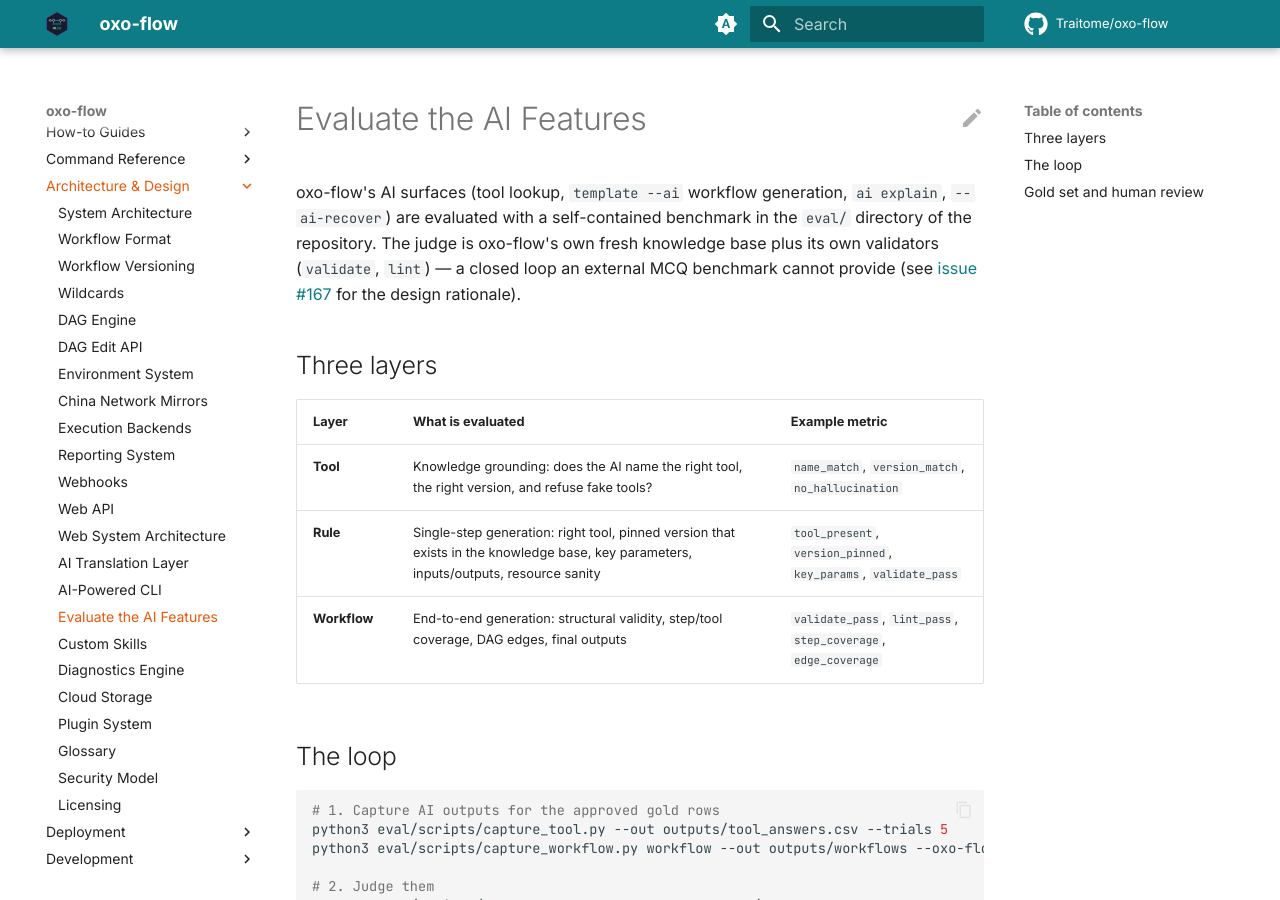
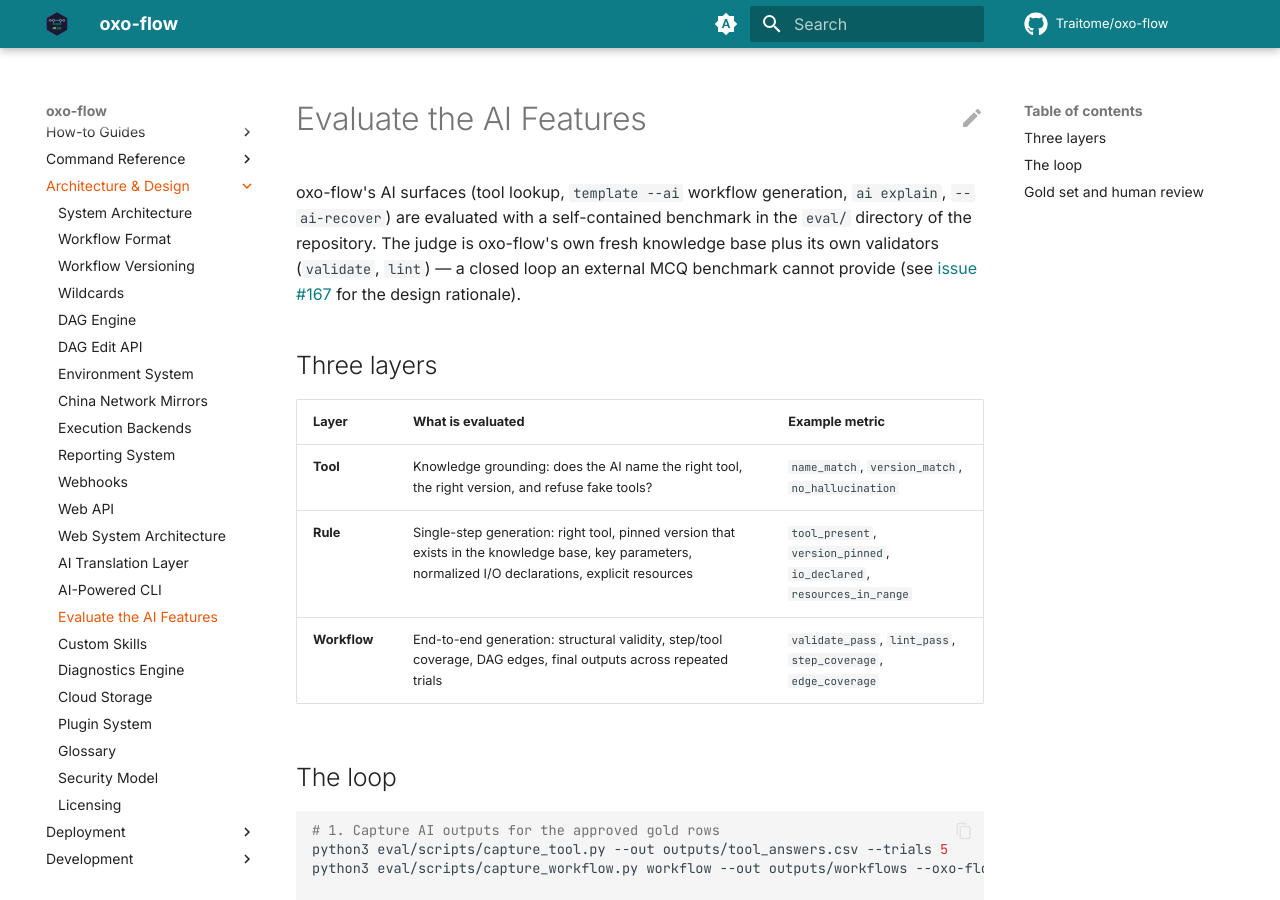
Before and after one commit to Traitome/oxo-flow, an MkDocs documentation site: the page built from docs/guide/src/reference/ai-eval.md, in a window 1280 px wide and 900 px high. Built offline with MkDocs 1.6.1 and Material for MkDocs 9.7.7, drawn with Linux system fonts in a browser that asks for light colours; comment, search, counter and statistics services are not loaded; the version menu is left out.

Commit message:
docs: finalize eval benchmark guidance
Co-authored-by: ShixiangWang <25057508+ShixiangWang@users.noreply.github.com>

```diff
--- a/docs/guide/src/reference/ai-eval.md
+++ b/docs/guide/src/reference/ai-eval.md
@@ -13,8 +13,8 @@ for the design rationale).
 | Layer | What is evaluated | Example metric |
 |---|---|---|
 | **Tool** | Knowledge grounding: does the AI name the right tool, the right version, and refuse fake tools? | `name_match`, `version_match`, `no_hallucination` |
-| **Rule** | Single-step generation: right tool, pinned version that exists in the knowledge base, key parameters, inputs/outputs, resource sanity | `tool_present`, `version_pinned`, `key_params`, `validate_pass` |
-| **Workflow** | End-to-end generation: structural validity, step/tool coverage, DAG edges, final outputs | `validate_pass`, `lint_pass`, `step_coverage`, `edge_coverage` |
+| **Rule** | Single-step generation: right tool, pinned version that exists in the knowledge base, key parameters, normalized I/O declarations, explicit resources | `tool_present`, `version_pinned`, `io_declared`, `resources_in_range` |
+| **Workflow** | End-to-end generation: structural validity, step/tool coverage, DAG edges, final outputs across repeated trials | `validate_pass`, `lint_pass`, `step_coverage`, `edge_coverage` |
 
 ## The loop
 
```
Also changed, not shown: eval/schema.md (+1 -2 lines).
